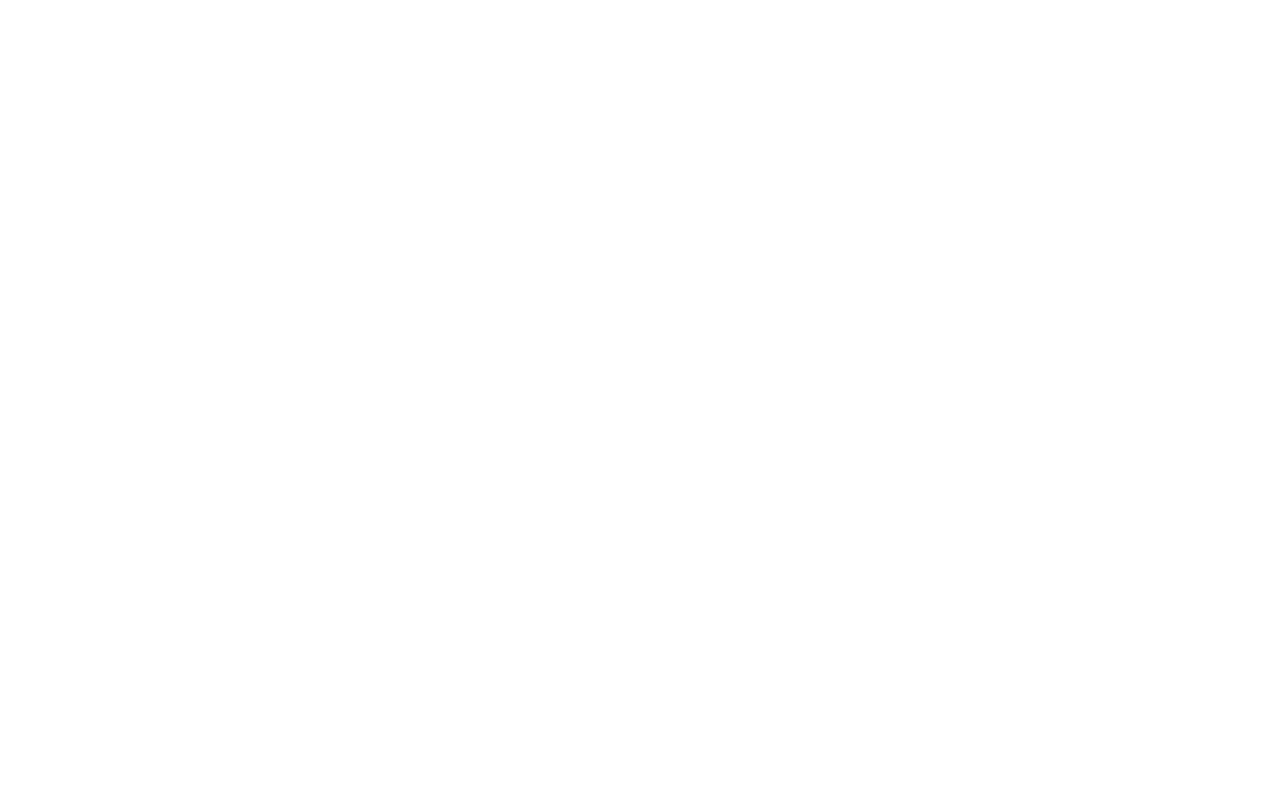
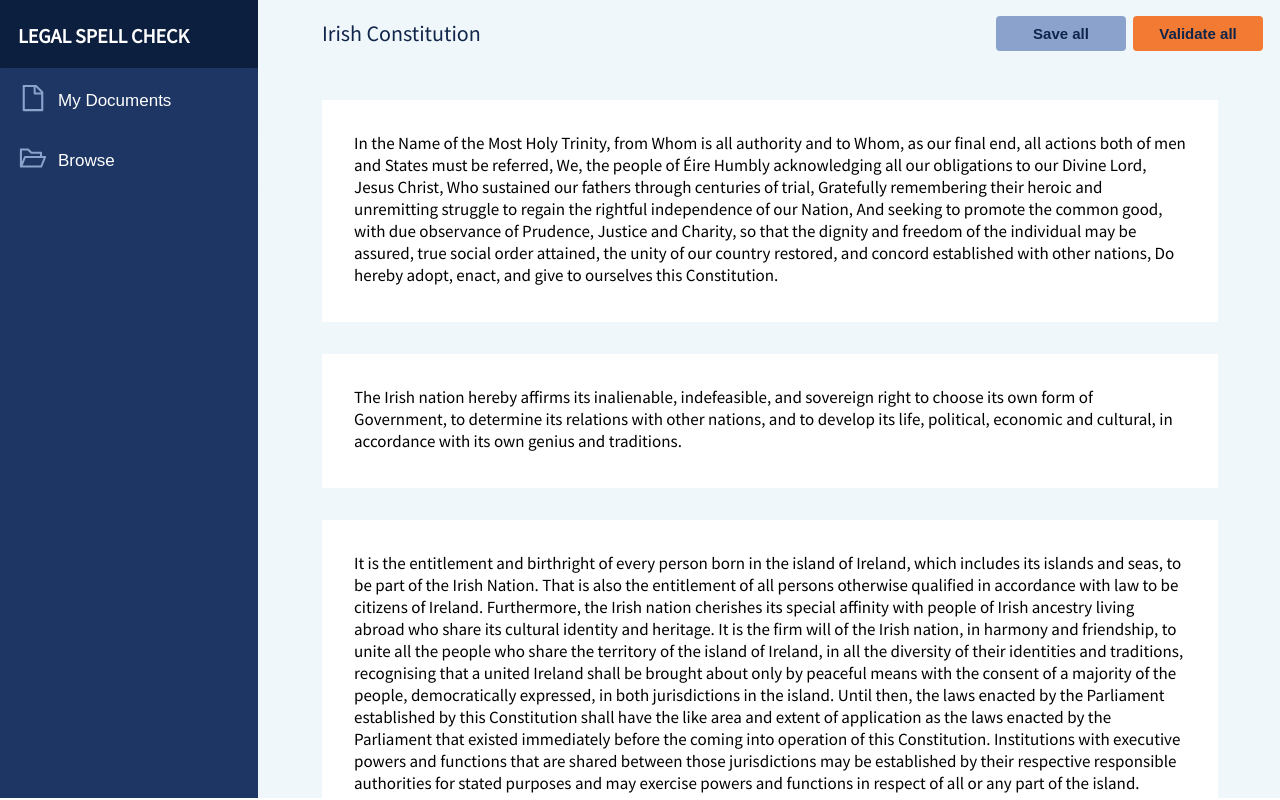
Before and after one commit to MaxCunningham19/legal_spellcheck, a React (Create React App) app in the folder client/: page /editor in a window 1280 px wide. Before the commit this address had no page. Built offline with nearby package versions, Linux system fonts and the light colour scheme.

Commit message:
Refactor to simplify interface and navigation

```diff
--- a/client/src/App.js
+++ b/client/src/App.js
@@ -1,6 +1,6 @@
 import React from 'react'
 import { Route, Routes } from "react-router-dom";
-import { Browse } from "./pages/Browse";
+import { EditorPage } from "./pages/EditorPage";
 import { MyDocuments } from "./pages/MyDocuments";
 import styles from './App.module.css';
 import axios from "axios";
@@ -10,7 +10,7 @@
   return (
     <>
       <Routes>
-        <Route path="/" element={<Browse />} />
+        <Route path="/editor" element={<EditorPage />} />
         <Route path="/my-documents" element={<MyDocuments />} />
       </Routes>
     </>
--- a/client/src/pages/Browse.js
+++ /dev/null
@@ -1,36 +0,0 @@
-import React, { useState} from "react";
-import Navbar from '../components/Navbar';
-import Header from '../components/Header';
-import Editor from '../components/Editor';
-import styles from './Browse.module.css';
-import mockAPIData from '../data/mockAPI.json';
-
-export function Browse() {
-
-    const [documentsData, setDocumentsData] = useState(mockAPIData.documents)
-    const [validateAll, setValidateAll] = useState(false)
-
-    const handleOnValidateAll = () => {
-      setValidateAll(true)
-    }
-
-    return (
-        <>
-          <div className={styles['Browse']}>
-            <div className={styles['title']}>LEGAL SPELL CHECK</div>
-            <Header
-              className={styles['Header']}
-              iconHeader={true}
-              headerTitle={documentsData[0].title}    // TODO: defaulted to 0
-              onValidateAll={handleOnValidateAll}
-            />
-            <Navbar className={styles['Navbar']}/>
-            <Editor
-              className={styles['Editor']}
-              document={documentsData[0]}               // TODO: defaulted to 0
-              validateAll={validateAll}
-            />
-          </div>
-        </>
-    );
-}
--- /dev/null
+++ b/client/src/pages/EditorPage.js
@@ -0,0 +1,50 @@
+import React, { useState, useEffect} from "react";
+import { useLocation } from "react-router-dom";
+import Navbar from '../components/Navbar';
+import Header from '../components/Header';
+import Editor from '../components/Editor';
+import styles from './EditorPage.module.css';
+import mockAPIData from '../data/mockAPI.json';
+
+export function EditorPage() {
+
+    const [validateAll, setValidateAll] = useState(false)
+    const location = useLocation()
+    const [documentsData, setDocumentsData] = useState(mockAPIData.documents)
+    const [currentDocument, setCurrentDocument] = useState(documentsData[0])
+
+    console.log(location);
+
+
+    useEffect(() => {
+      if( location.state !== null) {
+        const { fromMyDocuments } = location.state
+        setCurrentDocument(fromMyDocuments)
+      }
+    },[location.state])
+
+
+    const handleOnValidateAll = () => {
+      setValidateAll(true)
+    }
+
+    return (
+        <>
+          <div className={styles['Browse']}>
+            <div className={styles['title']}>LEGAL SPELL CHECK</div>
+            <Header
+              className={styles['Header']}
+              iconHeader={true}
+              headerTitle={currentDocument.title}    // TODO: defaulted to 0
+              onValidateAll={handleOnValidateAll}
+            />
+            <Navbar className={styles['Navbar']} fromEditor={currentDocument} />
+            <Editor
+              className={styles['Editor']}
+              document={currentDocument}               // TODO: defaulted to 0
+              validateAll={validateAll}
+            />
+          </div>
+        </>
+    );
+}
```
Also changed, not shown: client/src/pages/EditorPage.module.css (renamed from client/src/pages/Browse.module.css).
